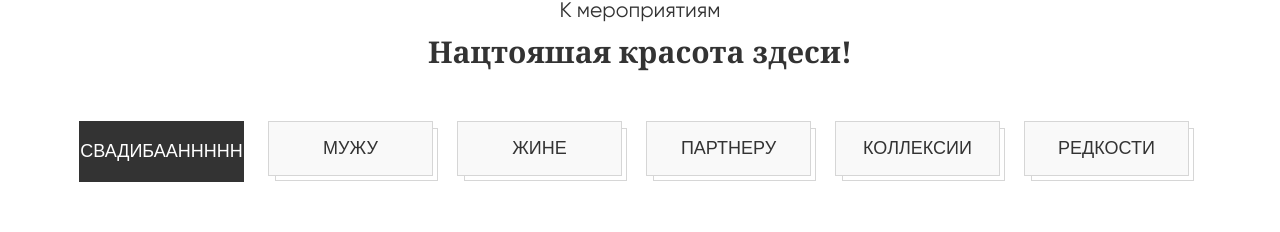
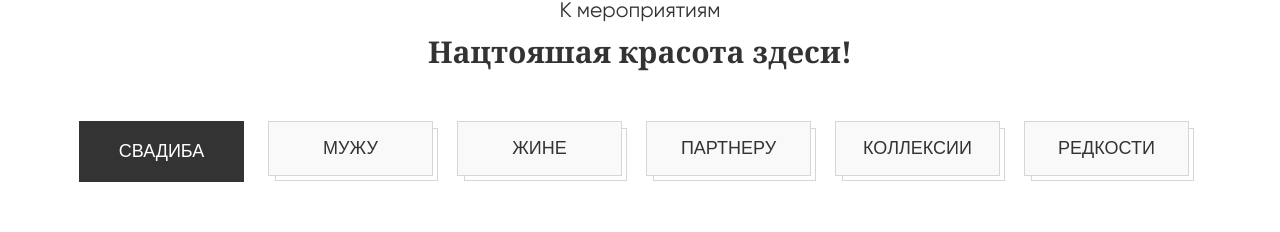
Before and after one commit to ganisher9399/AJJA, a Vue app: page / in a window 1280 px wide. Shown: the part 899-1131 px from the top of the page. Built offline with nearby package versions, Linux system fonts and the light colour scheme.

Commit message:
changed js file

```diff
--- a/src/collection.js
+++ b/src/collection.js
@@ -2,7 +2,7 @@ export default [
   {
     id: 'c1',
     ctg_name: {
-        text: 'СвадибаAhhhhh'
+        text: 'Свадиба'
     },
     data:[
         {
```
